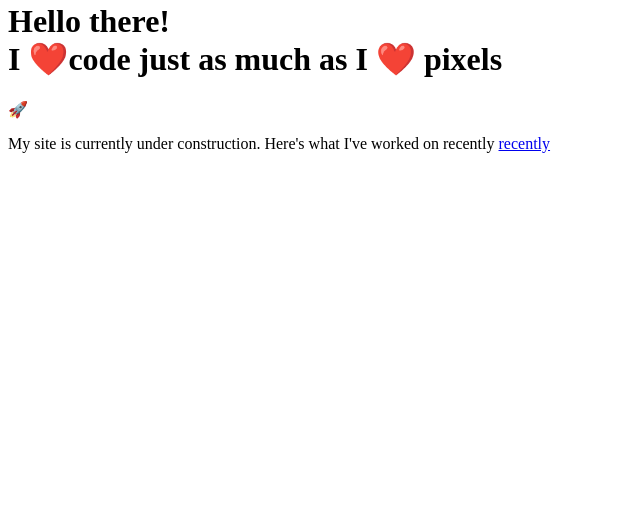
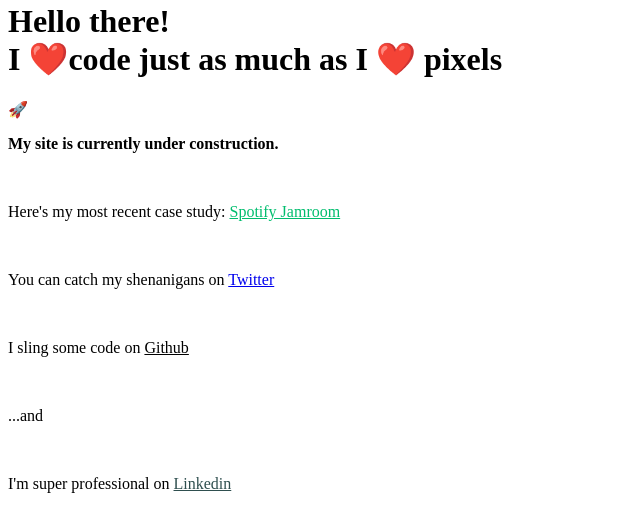
Before and after one commit to toluolubode/tolu-portfolio-v2, a Gatsby site: page / in a window 1280 px wide. Shown: the part 330-839 px from the top of the page, without its empty margins (0-640 px from the left). Before the commit the page ends 800 px from the top, so only its background shows below. Built offline with nearby package versions, Linux system fonts and the light colour scheme; Gatsby itself is replaced by a stand-in of ours.

Commit message:
some more links

```diff
--- a/src/pages/index.js
+++ b/src/pages/index.js
@@ -10,7 +10,17 @@ const IndexPage = () => (
         </div>
         <div className="HeroWords">
           <h1>Hello there! <br></br>I <span>❤️</span>code just as much as I ❤️ pixels</h1>
-          <span id="pointer">🚀</span><p>My site is currently under construction. Here's what I've worked on recently <a href="https://uxplanet.org/designing-spotify-jamroom-f9f4ec9fd1a3">recently</a></p>
+          <span id="pointer">🚀</span><p style={{fontWeight:"bold"}}>My site is currently under construction.</p>
+          <br></br>
+          <p>Here's my most recent case study: <a style={{color:"#00bd6e"}} target="_blank" href="https://uxplanet.org/designing-spotify-jamroom-f9f4ec9fd1a3">Spotify Jamroom</a></p>
+          <br></br>
+          <p>You can catch my shenanigans on <a  target="_blank" href="https://twitter.com/txluu">Twitter</a></p>
+          <br></br>
+          <p>I sling some code on <a style={{color:"black"}} target="_blank" href="https://twitter.com/txluu">Github</a></p>
+          <br></br>
+          <p>...and</p>
+          <br></br>
+          <p>I'm super professional on <a style={{color:"darkslategray"}} target="_blank" href="https://www.linkedin.com/in/toluolubode/">Linkedin</a></p>
         </div>
       </div>
     </div>
```
